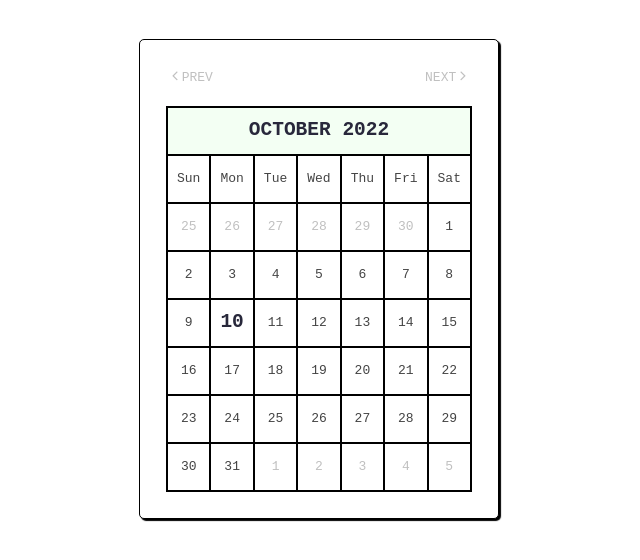
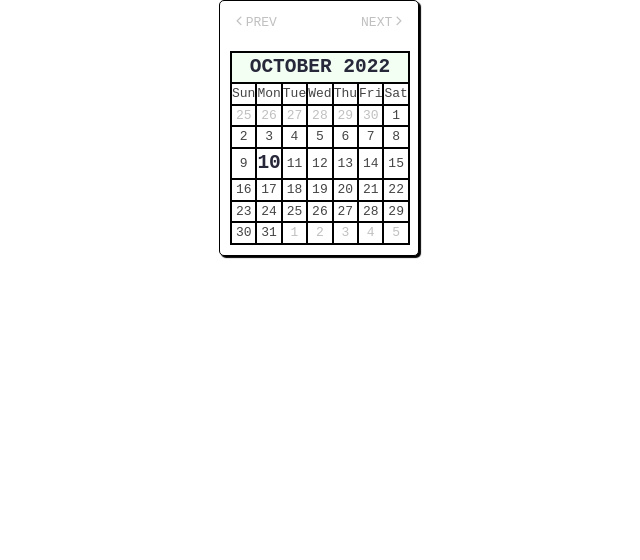
Before and after one commit to neonone1234/Calendar, a plain HTML site: page index.html in a window 1280 px wide. Shown: the whole page, without its empty margins (321-961 px from the left). Drawn offline with nearby package versions, Linux system fonts and the light colour scheme.

Commit message:
Update style.css

```diff
--- a/style.css
+++ b/style.css
@@ -28,9 +28,9 @@ a {
   text-decoration: none;
 }
 .calendar-wrapper {
-  width: 360px;
-  margin: 3em auto;
-  padding: 2em;
+  width: 200px;
+  margin:  auto;
+  padding: 10px 10px 10px 10px;
   border: 1px solid black;
   border-radius: 5px;
   background: #fff;
@@ -38,19 +38,19 @@ a {
 }
 table {
   clear: both;
-  width: 100%;
+  width: auto;
   border: 2px solid black;
   border-radius: 3px;
   border-collapse: collapse;
   color: #444;
 }
 td {
-  height: 48px;
+  height: auto;
   text-align: center;
   vertical-align: middle;
   border-right: 2px solid black;
   border-top: 2px solid black;
-  width: 14.28571429%;
+  width: auto;
 }
 td.header {
   background: #f3fff3;
```
